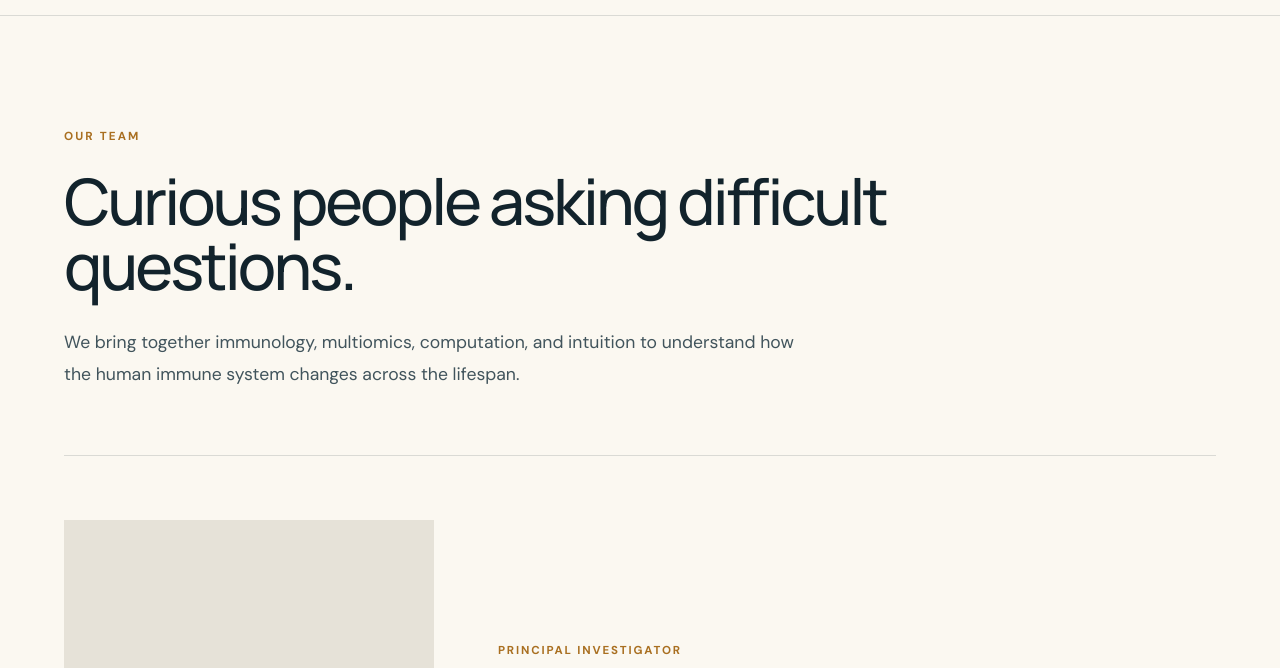
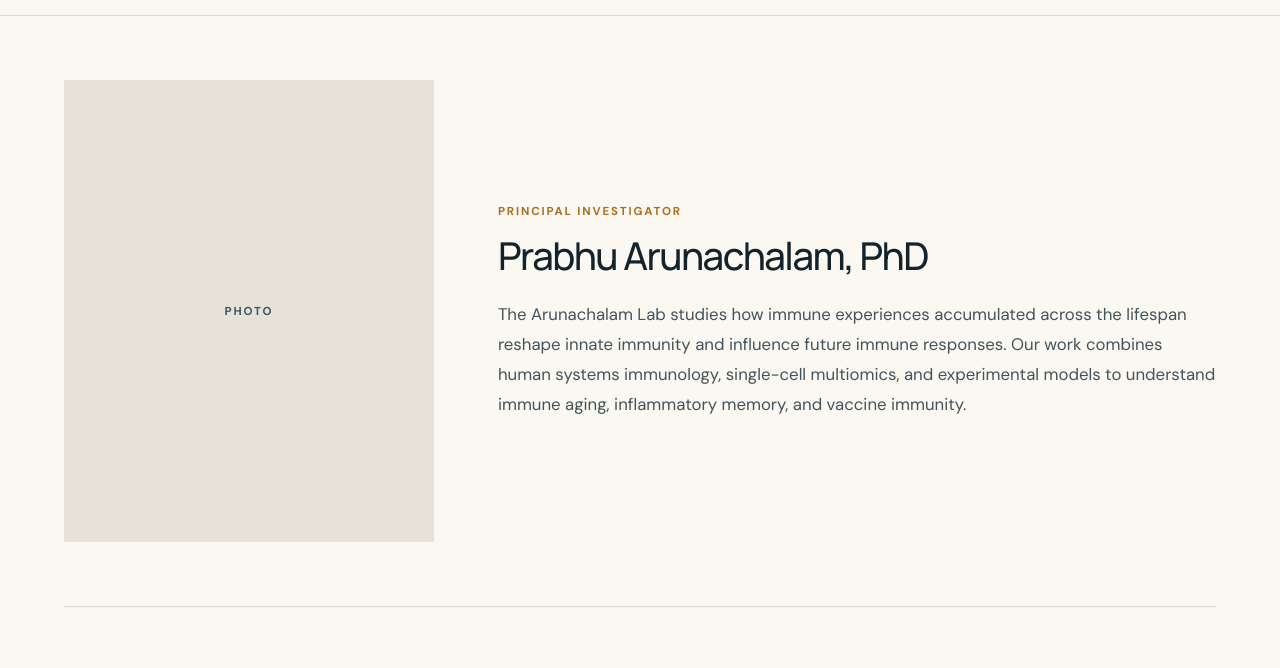
Before and after one commit to vidhyabindhu/Arunachalam-Lab, a plain HTML site: page people.html in a window 1280 px wide. Shown: the part 66-734 px from the top of the page. Drawn offline with Linux system fonts and the light colour scheme.

Commit message:
Remove introductory section from people.html
Removed the introductory section from the people page.

```diff
--- a/people.html
+++ b/people.html
@@ -81,23 +81,6 @@
   <!-- ================= MAIN ================= -->
 
   <main class="people-page">
-
-
-    <!-- PAGE INTRO -->
-
-    <section class="people-page-intro section-shell">
-
-      <p class="section-kicker">OUR TEAM</p>
-
-      <h1>Curious people asking difficult questions.</h1>
-
-      <p class="people-page-lede">
-        We bring together immunology, multiomics, computation, and intuition
-        to understand how the human immune system changes across the lifespan.
-      </p>
-
-    </section>
-
 
 
     <!-- ================= PEOPLE ================= -->
```
